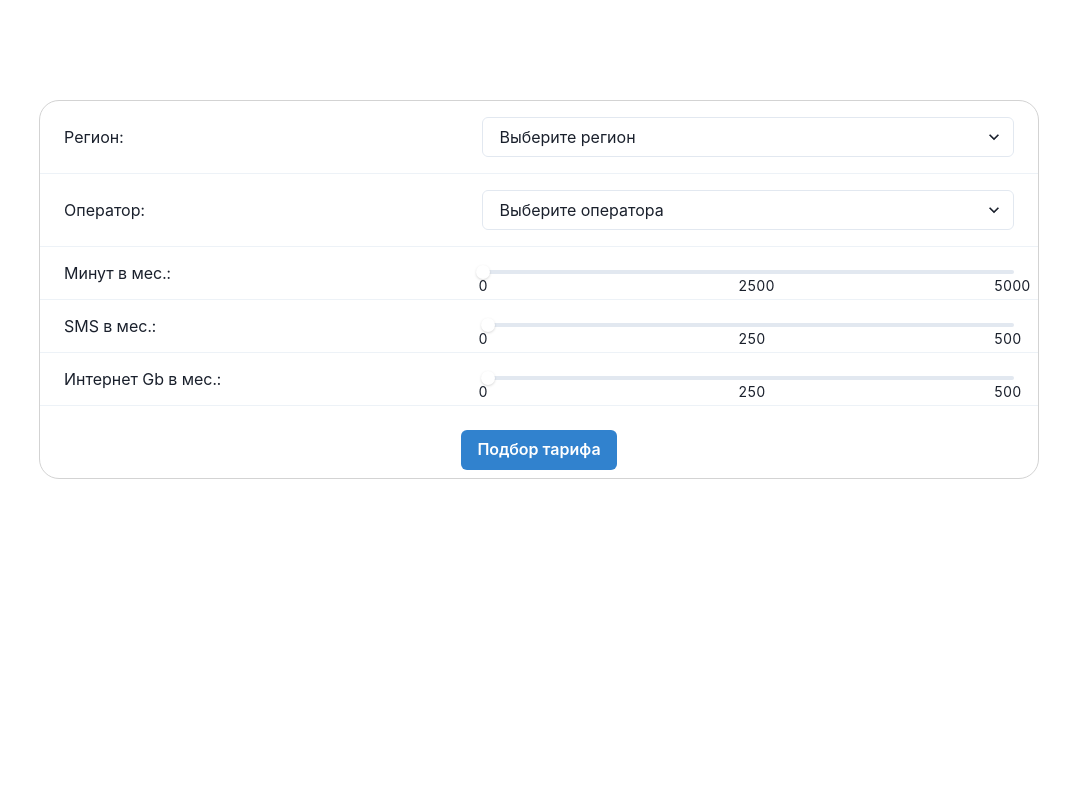
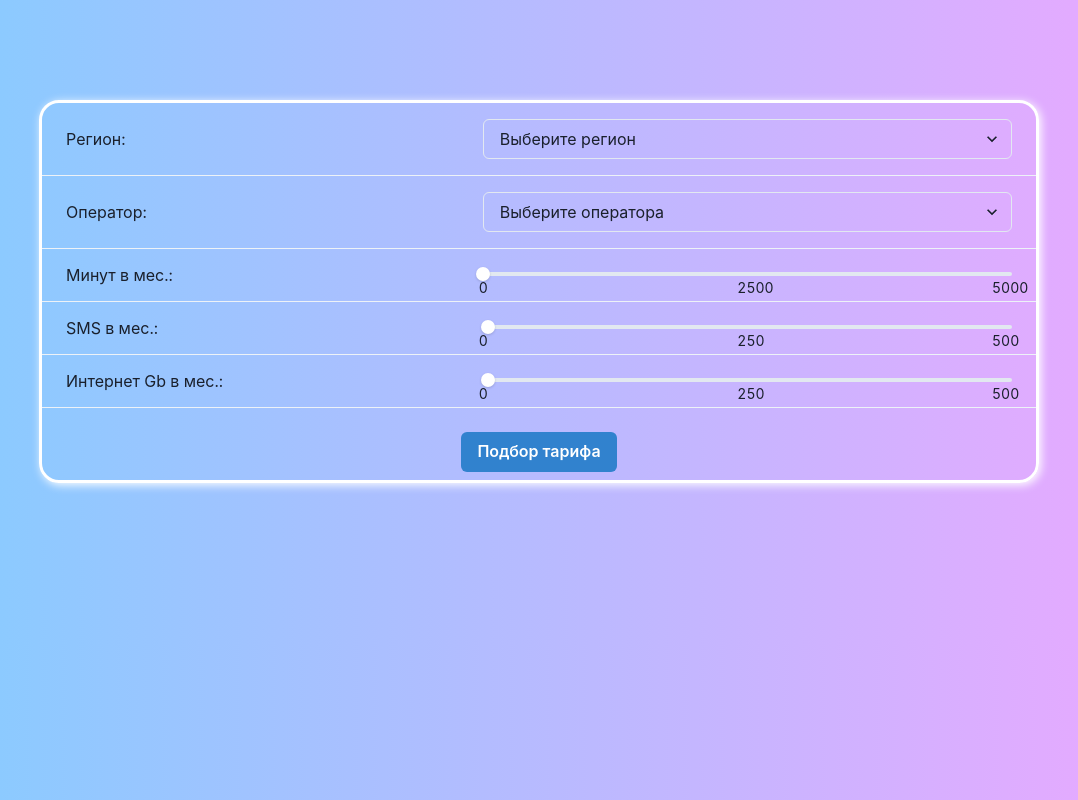
Before and after one commit to renatmm/mobile-aggregator, a React (Create React App) app: page / in a window 1280 px wide. Shown: the whole page, without its empty margins (101-1179 px from the left). Built offline with nearby package versions, Linux system fonts and the light colour scheme.

Commit message:
style: add bg

```diff
--- a/src/components/table/TariffTable.jsx
+++ b/src/components/table/TariffTable.jsx
@@ -43,19 +43,15 @@ export default function TariffTable() {
     .then(res => res.json())
     .then(json => {
       setData(json);
-      setTimeout(timeout, 2000);
+      setLoading(false);
     });
-  }
-
-  const timeout = () => {
-    setLoading(false)
   }
 
   const changeMinutes = (value) => {
     setMinutes(value)
   }
 
-  const changeSms= (value) => {
+  const changeSms = (value) => {
     setSms(value)
   }
 
@@ -65,7 +61,7 @@ export default function TariffTable() {
 
   return(
     <>
-      <TableContainer maxWidth="1000px" m="0 auto" mt="100px" border="1px lightGray solid" borderRadius="20px">
+      <TableContainer maxWidth="1000px" m="0 auto" mt="100px" border="3px white solid" boxShadow="2px 2px 10px white" borderRadius="20px">
         <Table variant='simple'>
           <TableCaption>
             <Button onClick={onRequest} colorScheme='blue'>Подбор тарифа</Button>
--- a/src/style.css
+++ b/src/style.css
@@ -1,6 +1,4 @@
-
-/*
-body{
+/* body{
   font-size: 20px;
   background-image: url(https://sun9-11.userapi.com/impg/-Q0UlLwYOec10Fm0tMqDoNLvWc4efHOzfAdxnQ/nSfQ3QkgSkM.jpg?size=1440x1920&quality=96&sign=721688f415b0814a32882c13122facb6&type=album)!important;
   background-repeat: repeat-x !important;
@@ -9,3 +7,8 @@ body{
   color: #fff !important;
 
 } */
+
+body{
+  background: rgb(132,205,255);
+  background: linear-gradient(90deg, rgba(132,205,255,1) 0%, rgba(235,168,255,1) 100%) !important;
+}
```
